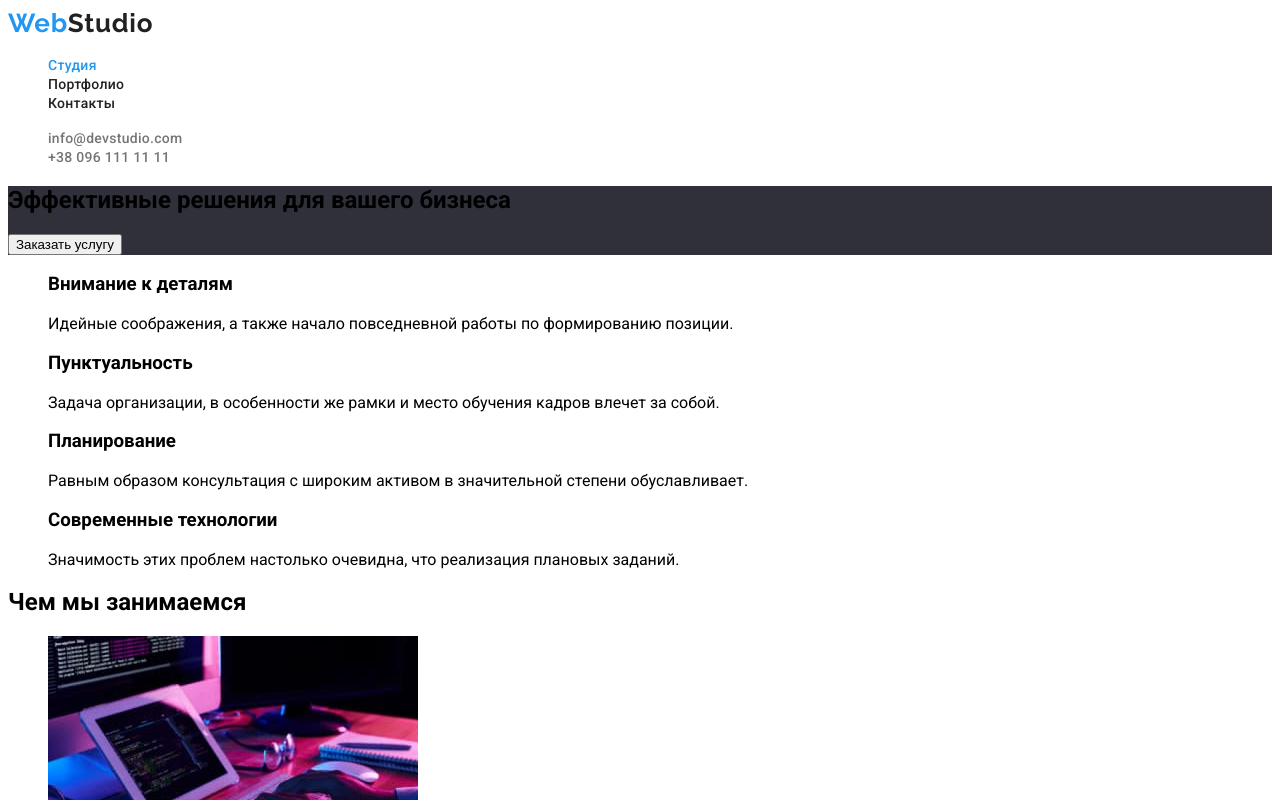
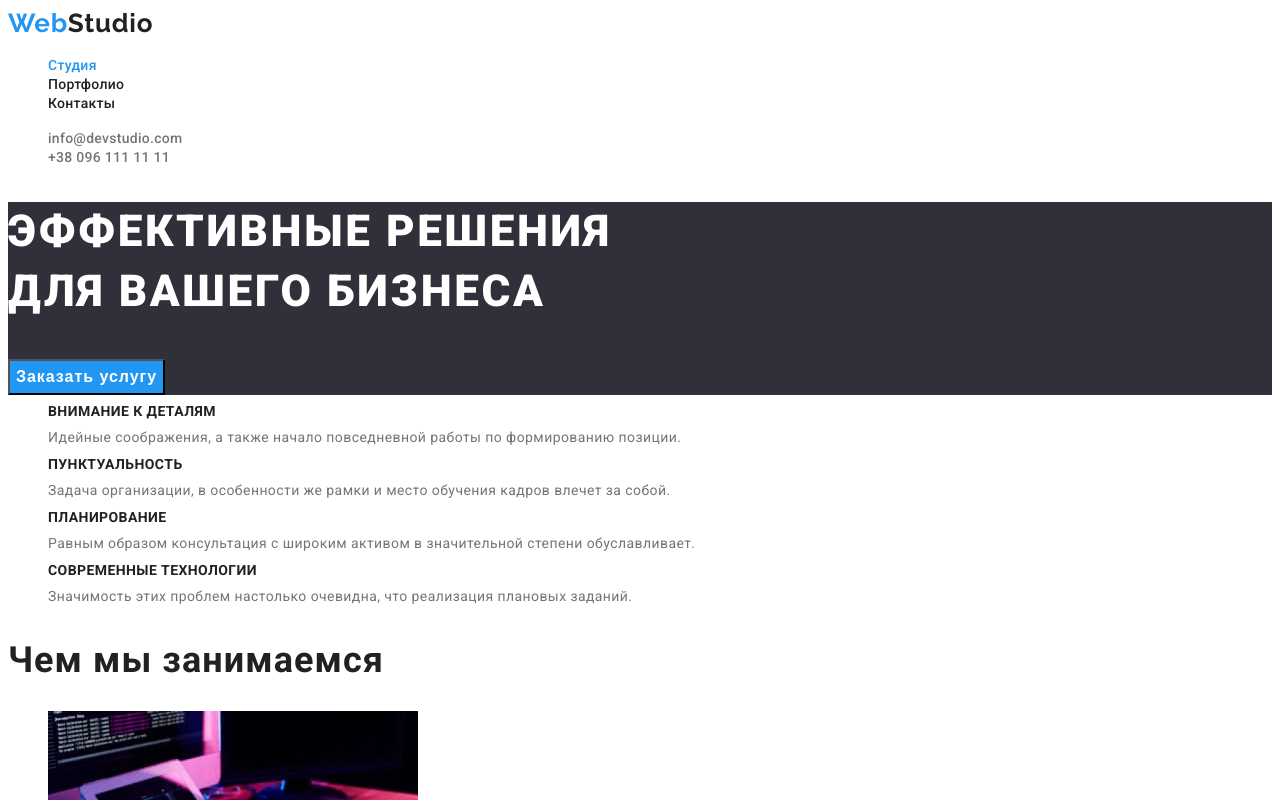
Before and after one commit to MaximIvE/goit-markup-hw-02, a plain HTML site: page index.html in a window 1280 px wide. Shown: the top 800 px of the page. Drawn offline with Linux system fonts and the light colour scheme.

Commit message:
Стилизирует <main> в  index.html

```diff
--- a/css/styles.css
+++ b/css/styles.css
@@ -16,7 +16,24 @@
 body {
     font-family: 'Roboto', sans-serif;
   }
+h2{
+  font-weight: 700;
+  font-size: 36px;
+  line-height: 42px;
+  letter-spacing: 0.03em;
+  color: var(--second-title-color);
+}
+p{
+  font-family: Roboto;
+  font-style: normal;
+  font-weight: normal;
+  font-size: 14px;
+  line-height: 1.71;
+  letter-spacing: 0.03em;
+  color: var(--p-title-color);
 
+  /*   - для нижнего текста*/
+}
   /* Убирает точки в списках */
 .list {
   list-style: none;
@@ -112,16 +129,53 @@ color: var(--second-title-color);
 .main{
   background-color: var(--background);
 }
+
+
 .hero {
-    background-color: var(--footer-color);
+  background-color: var(--footer-color);
 }
-.occupation{
+.main-heading{
+  width: 696px;
+  font-weight: 900;
+  font-size: 44px;
+  line-height: 1.36;
+  letter-spacing: 0.06em;
+  text-transform: uppercase;
+  color: var(--background);
+}
+.hero-btn{
+  background: var(--accent-color);
+  font-weight: 700;
+  font-size: 16px;
+  line-height: 1.87;
+  letter-spacing: 0.06em;
+  color: var(--background);
+}
+.hero-btn:hover{
+  background: var(--second-btn-color);
+}
 
+.h3-cpecif{
+  font-weight: 700;
+  font-size: 14px;
+  line-height: 1.14px;
+  letter-spacing: 0.03em;
+  text-transform: uppercase;
+  color: var(--second-title-color);
 }
 
 /* ----------TEAM---------- */
 .team{
-    background-color: var(--background-elements);
+  background-color: var(--background-elements);
+  font-size: 16px;
+  line-height: 1.19;
+}
+.h3-team{
+  font-weight: 500;
+  font-size: 16px;
+  line-height: 1.19px;
+  letter-spacing: 0.03em;
+  color: var(--second-title-color)
 }
 
 /* --------------------FOOTER-------------------- */
--- a/index.html
+++ b/index.html
@@ -28,19 +28,19 @@
     </header>
     <main class="main">
         <section class="hero">
-            <h1>Эффективные решения для вашего бизнеса</h1>
-            <button type="button">Заказать услугу</button>
+            <h1 class="main-heading">Эффективные решения для вашего бизнеса</h1>
+            <button type="button" class="hero-btn">Заказать услугу</button>
         </section>
         <section class="specifications">
             <h2 class="visually-hidden">Наши преимущества</h2>
             <ul class="list">
-                <li><h3>Внимание к деталям</h3>
+                <li><h3 class="h3-cpecif">Внимание к деталям</h3>
                     <p>Идейные соображения, а также начало повседневной работы по формированию позиции.</p></li>
-                <li><h3>Пунктуальность</h3>
+                <li><h3 class="h3-cpecif">Пунктуальность</h3>
                     <p>Задача организации, в особенности же рамки и место обучения кадров влечет за собой.</p></li>
-                <li><h3>Планирование</h3>
+                <li><h3 class="h3-cpecif">Планирование</h3>
                     <p>Равным образом консультация с широким активом в значительной степени обуславливает.</p></li>
-                <li><h3>Современные технологии</h3>
+                <li><h3 class="h3-cpecif">Современные технологии</h3>
                     <p>Значимость этих проблем настолько очевидна, что реализация плановых заданий.</p></li>
             </ul>
         </section>
@@ -71,25 +71,25 @@
                     src="./images/igor.jpg"
                     alt="Дизайнер"
                     width="270"
-                    ><h3>Игорь Демьяненко</h3>
+                    ><h3 class="h3-team">Игорь Демьяненко</h3>
                     <p>Product Designer</p></li>
                 <li><img
                     src="./images/olga.jpg"
                     alt="Фронтенд-разработчик"
                     width="270"
-                    ><h3>Ольга Репина</h3>
+                    ><h3 class="h3-team">Ольга Репина</h3>
                     <p>Frontend Developer</p></li>
                 <li><img
                     src="./images/nikolaj.jpg"
                     alt="Маркетолог"
                     width="270"
-                    ><h3>Николай Тарасов</h3>
+                    ><h3 class="h3-team">Николай Тарасов</h3>
                     <p>Marketing</p></li>
                 <li><img
                     src="./images/michael.jpg"
                     alt="Дизайнер"
                     width="270"
-                    ><h3>Михаил Ермаков</h3>
+                    ><h3 class="h3-team">Михаил Ермаков</h3>
                     <p>UI Designer</p></li>
             </ul>
         </section>
```
